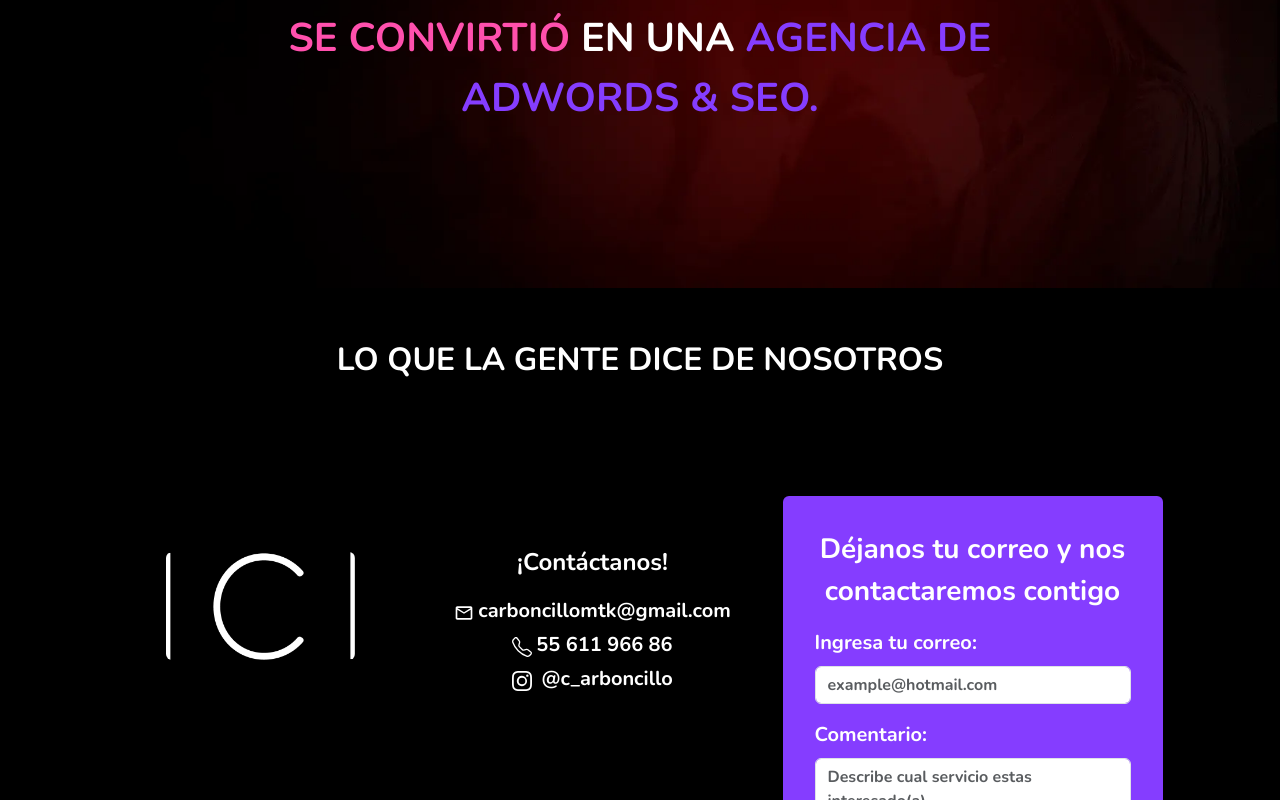
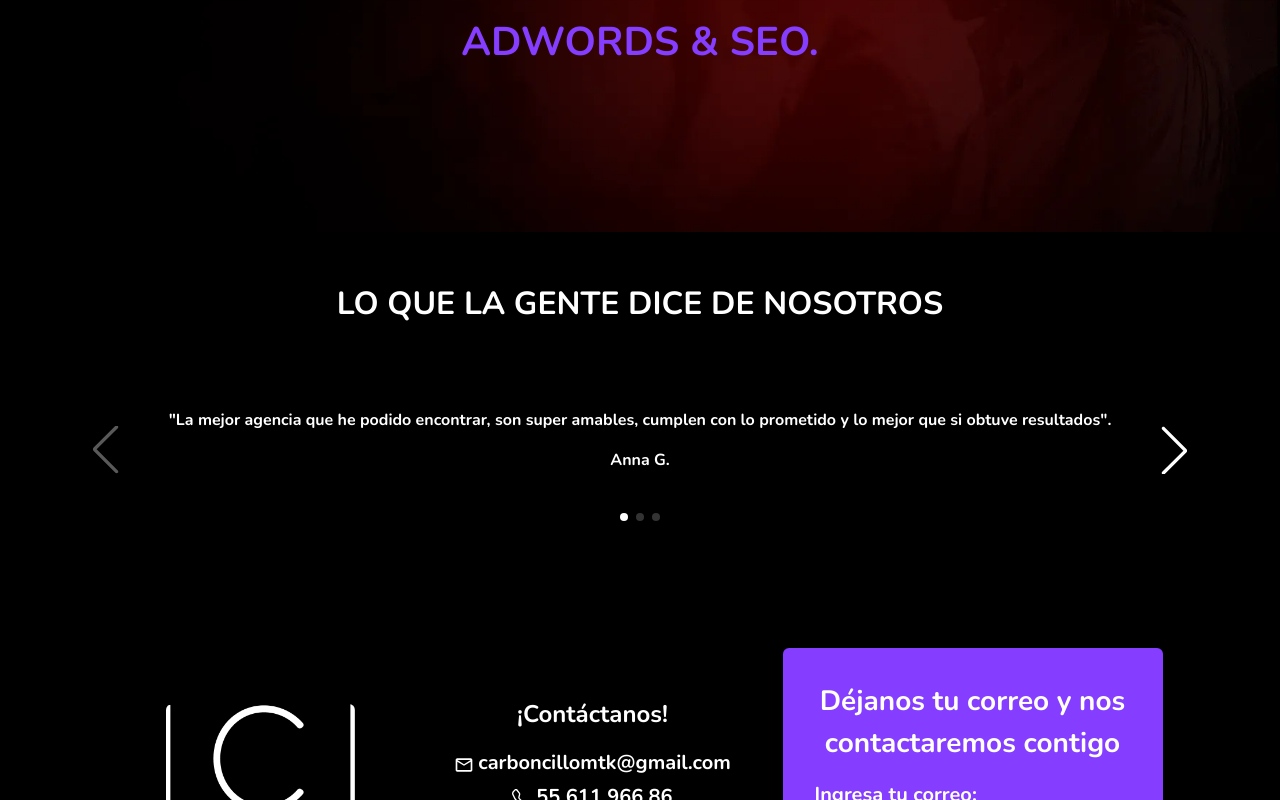
Before and after one commit to rjla-developer/React-Pag-Carboncillo, a Next.js app: page / in a window 1280 px wide. Shown: the part 3190-3990 px from the top of the page. Built offline with nearby package versions, Linux system fonts and the light colour scheme.

Commit message:
Se termino el diseño front end para pantallas de computadoras y de celulares en el home de la página

```diff
--- a/src/app/page.jsx
+++ b/src/app/page.jsx
@@ -1,9 +1,13 @@
 "use client";
-import React from "react";
 import { Container, Row, Col, Button } from "react-bootstrap";
 import Image from "next/image";
 import "../css/screens/home/home.css";
 import ItemServicio from "@/components/home/itemServicio";
+
+import { useRef, useEffect } from "react";
+import { register } from "swiper/element/bundle";
+
+register();
 
 function Home() {
   const dataItemsServices = [
@@ -56,12 +60,27 @@
       backgroundColorItem: "background-rose",
     },
   ];
+
+  const swiperElRef = useRef(null);
+
+  useEffect(() => {
+    // listen for Swiper events using addEventListener
+    swiperElRef.current.addEventListener("progress", (e) => {
+      const [swiper, progress] = e.detail;
+      console.log(progress);
+    });
+
+    swiperElRef.current.addEventListener("slidechange", (e) => {
+      console.log("slide changed");
+    });
+  }, []);
+
   return (
-    <Container fluid className="p-0 text-white">
-      <div className="secc1 py-5">
-        <Container className="py-5">
-          <Row className="py-5">
-            <Col className="py-0 py-lg-5" xs={10} lg={7}>
+    <Container fluid className="p-0 text-white bg-black">
+      <div className="secc1 py-0 py-lg-5">
+        <Container className="pt-5">
+          <Row className="py-5 mt-5 mt-lg-2">
+            <Col className="mt-4 mt-lg-5" xs={10} lg={7}>
               <div className="py-0 py-lg-4">
                 <p className="font-size-1 text-white text-uppercase">
                   <span className="txt-color-blue font-size-1">IMPULSANDO</span>{" "}
@@ -83,7 +102,7 @@
               </div>
             </Col>
           </Row>
-          <div className="text-white text-center my-5 py-3">
+          <div className="text-white text-center my-5 pb-3 pt-5">
             <Row>
               <Col>
                 <h2>SOLUCIONES DIGITALES</h2>
@@ -117,7 +136,7 @@
       </div>
       <div className="secc2">
         <Container>
-          <Row className="d-flex justify-content-center text-white text-center fs-2 mb-5 py-5">
+          <Row className="d-flex justify-content-center text-white text-center fs-2 mb-5 py-0 py-lg-5">
             <Col xs={11}>
               <div>
                 <p className="fs-6">@C_arboncillo</p>
@@ -134,9 +153,9 @@
               </div>
             </Col>
           </Row>
-          <div className="mt-5 pt-5">
-            <Row className="mt-5 pt-5">
-              <Col xs={4}>
+          <div className="mt-0 mt-lg-5 pt-0 pt-lg-5">
+            <Row className="mt-5 pt-5 d-flex justify-content-center">
+              <Col xs={10} lg={4} className="mb-3 mb-lg-0">
                 <div>
                   <Image
                     className="img-fluid rounded mb-3"
@@ -147,7 +166,7 @@
                   <p>Descripción</p>
                 </div>
               </Col>
-              <Col xs={4} className="mt-3">
+              <Col xs={10} lg={4} className="mt-3 mb-3 mb-lg-0">
                 <div>
                   <Image
                     className="img-fluid rounded mb-3"
@@ -158,7 +177,7 @@
                   <p>Descripción</p>
                 </div>
               </Col>
-              <Col xs={4} className="mt-5">
+              <Col xs={10} lg={4} className="mt-5 mb-5 mb-lg-0">
                 <div>
                   <Image
                     className="img-fluid rounded mb-3"
@@ -178,11 +197,20 @@
               </Col>
             </Row>
           </div>
-          <Row className="d-flex justify-content-center text-center fs-1 py-5 mt-5">
-            <Col xs={8} className="py-5 my-5">
+          <Row className="d-flex justify-content-center text-center py-0 py-lg-5 mt-0 mt-lg-5">
+            <Col xs={10} lg={8} className="py-5 mb-3 mb-lg-5 mt-3 mt-lg-5">
               <div>
                 <p className="fs-6">@C_arboncillo</p>
-                <p>
+                <p className="fs-1 d-none d-lg-block">
+                  LO QUE <span className="txt-color-yellow">COMENZÓ</span>{" "}
+                  SIENDO UNA <span className="txt-color-blue">AGENCIA</span> DE
+                  POSICIONAMIENTO SEO;
+                  <span className="txt-color-rose"> SE CONVIRTIÓ </span> EN UNA{" "}
+                  <span className="txt-color-purple">
+                    AGENCIA DE ADWORDS & SEO.
+                  </span>
+                </p>
+                <p className="fs-2 d-block d-lg-none">
                   LO QUE <span className="txt-color-yellow">COMENZÓ</span>{" "}
                   SIENDO UNA <span className="txt-color-blue">AGENCIA</span> DE
                   POSICIONAMIENTO SEO;
@@ -196,20 +224,71 @@
           </Row>
         </Container>
       </div>
-      <Row className="d-flex justify-content-center text-center bg-black py-5">
-        <Col>
-          <p className="fs-2"> LO QUE LA GENTE DICE DE NOSOTROS</p>
-        </Col>
-      </Row>
-      {/* <Row>
-        <Col className="mx-0">
-          <Image
-            className="img-fluid"
-            src={require("../img/Home/background-home.webp")}
-            alt="Picture of the author"
-          />
-        </Col>
-      </Row> */}
+      <div className="py-5">
+        <Container>
+          <Row className="d-flex justify-content-center text-center">
+            <Col>
+              <p className="fs-2"> LO QUE LA GENTE DICE DE NOSOTROS</p>
+            </Col>
+          </Row>
+          <Row className="d-flex justify-content-center text-center">
+            <Col xs={12} className="py-3">
+              <swiper-container
+                ref={swiperElRef}
+                slides-per-view="1"
+                navigation="true"
+                pagination="true"
+              >
+                <swiper-slide>
+                  <div className="p-5">
+                    <p className="d-none d-lg-block fs-6">
+                      "La mejor agencia que he podido encontrar, son super
+                      amables, cumplen con lo prometido y lo mejor que si obtuve
+                      resultados".
+                    </p>
+                    <p className="d-none d-lg-block fs-6">Anna G.</p>
+                    <p className="d-block d-lg-none fs-4">
+                      "La mejor agencia que he podido encontrar, son super
+                      amables, cumplen con lo prometido y lo mejor que si obtuve
+                      resultados".
+                    </p>
+                    <p className="d-block d-lg-none fs-4">Anna G.</p>
+                  </div>
+                </swiper-slide>
+                <swiper-slide>
+                  <div className="p-5">
+                    <p className="d-none d-lg-block fs-6">
+                      "No hay otra agencia digital en esta región que haya
+                      podido atender todas mis necesidades".
+                    </p>
+                    <p className="d-none d-lg-block fs-6">Santiago L.</p>
+                    <p className="d-block d-lg-none fs-4">
+                      "No hay otra agencia digital en esta región que haya
+                      podido atender todas mis necesidades".
+                    </p>
+                    <p className="d-block d-lg-none fs-4">Santiago L.</p>
+                  </div>
+                </swiper-slide>
+                <swiper-slide>
+                  <div className="p-5">
+                    <p className="d-none d-lg-block fs-6">
+                      "Me han ayudado bastante a elevar mi trafico web, con toda
+                      confianza la recomiendo".
+                    </p>
+                    <p className="d-none d-lg-block fs-6">Anna G.</p>
+                    <p className="d-block d-lg-none fs-4">
+                      "Me han ayudado bastante a elevar mi trafico web, con toda
+                      confianza la recomiendo".
+                    </p>
+                    <p className="d-block d-lg-none fs-4">Anna G.</p>
+                  </div>
+                </swiper-slide>
+                ...
+              </swiper-container>
+            </Col>
+          </Row>
+        </Container>
+      </div>
     </Container>
   );
 }
--- a/src/css/global.css
+++ b/src/css/global.css
@@ -60,7 +60,7 @@
     background-color: #ff50ad;
 }
 
-
+/* --------------- Estilos empezando en lg ----------- */
 @media (min-width: 992px) {
 
     /* Tamaño de fuentes: */
--- a/src/css/screens/Home/home.css
+++ b/src/css/screens/Home/home.css
@@ -11,3 +11,43 @@
   background-repeat: no-repeat;
   background-position: center center;
 }
+
+
+swiper-container::part(bullet-active) {
+  background-color: white;
+}
+
+swiper-container::part(bullet) {
+  background-color: white;
+}
+
+
+swiper-container::part(button-prev){
+  color: white;
+  height: 1rem;
+}
+
+swiper-container::part(button-next){
+  color: white;
+  height: 1rem;
+}
+
+
+/* --------------- Estilos empezando en lg ----------- */
+@media (min-width: 992px) {
+
+  /* Tamaño de fuentes: */
+
+  .font-size-1{
+      font-size: 4rem;
+  }
+
+  swiper-container::part(button-prev){
+    height: 3rem;
+  }
+
+  swiper-container::part(button-next){
+    height: 3rem;
+  }
+
+}
```
